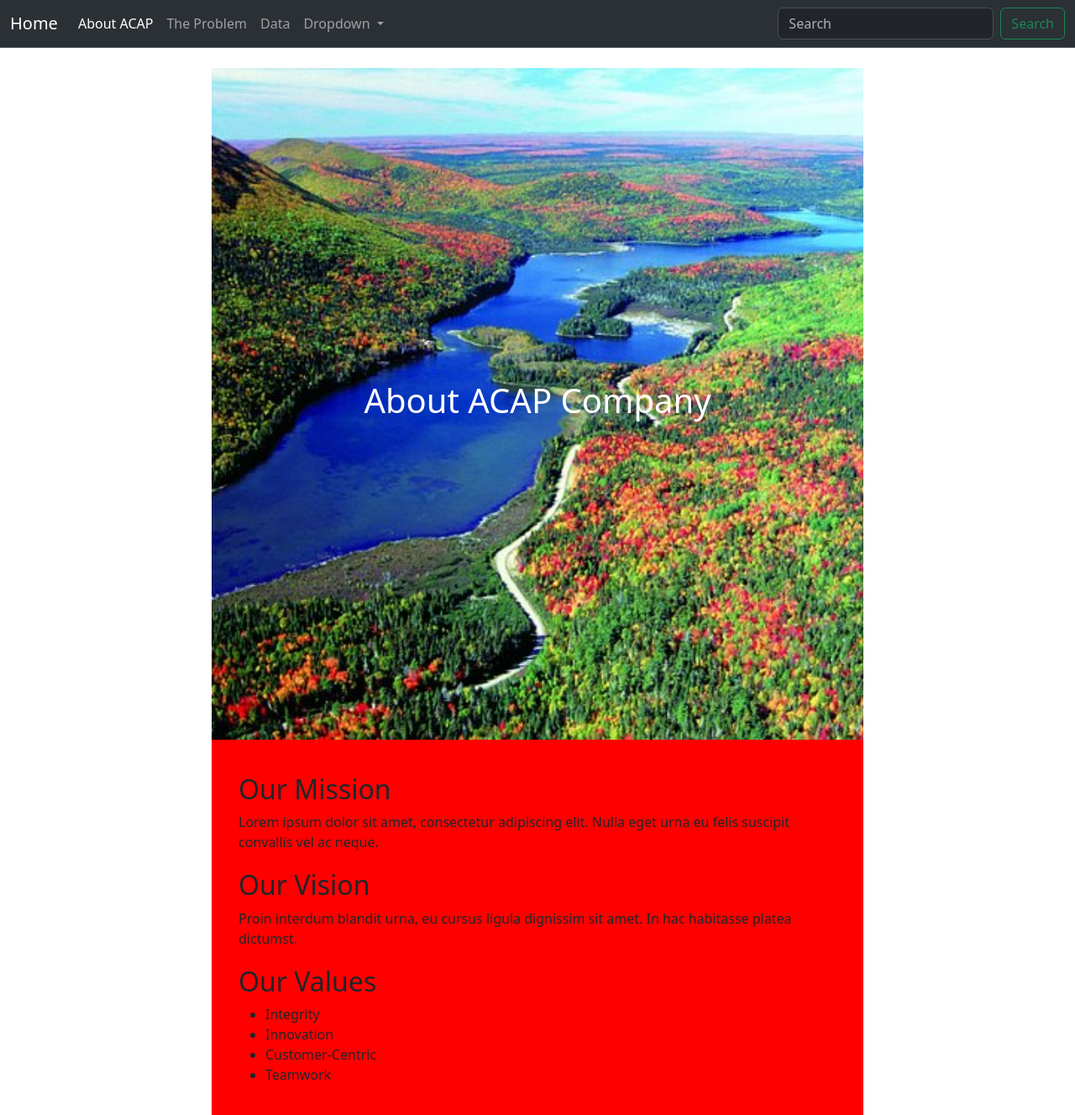
After one commit to egosnell/ELA-Hackathon-2023, a Flask app: page /About_ACAP in a window 1280 px wide. The commit adds this page. Shown: the whole page at 84% size. Run offline with Flask 3, Linux system fonts and the light colour scheme.

Commit message:
Change Pages etc
Added some functionality and a different bootstrap navbar, also added ability so that active tab is highlighted. Added some html stuff for the about us page, but css doesn't seem to work...

```diff
--- a/app.py
+++ b/app.py
@@ -3,8 +3,23 @@ from flask import Flask, render_template
 app = Flask(__name__)
 
 @app.route("/", methods = ['GET', 'POST'])
-def hello_world():
-    return render_template("index.html", title="Hello")
+def Home():
+    return render_template("home.html", title="Catfish Coders")
+
+@app.route("/About_ACAP", methods = ['GET', 'POST'])
+def About_ACAP():
+    active_page = "about"
+    return render_template("about.html", title="Catfish Coders", active_page=active_page)
+
+@app.route("/The_Problem", methods = ['GET', 'POST'])
+def The_Problem():
+    active_page = "problem"
+    return render_template("problem.html", title="Catfish Coders", active_page=active_page)
+
+@app.route("/Data", methods = ['GET', 'POST'])
+def Data():
+    active_page = "data"
+    return render_template("data.html", title="Catfish Coders", active_page=active_page)
 
 if __name__ == '__main__':
    app.run(debug = True)
--- a/static/main.css
+++ b/static/main.css
@@ -22,7 +22,7 @@ code {
 }
 
 .App-header {
-    background-color: #282c34;
+    background-color: #134fc7;
     min-height: 100vh;
     display: flex;
     flex-direction: column;
@@ -50,7 +50,7 @@ code {
 }
 
 .tablink {
-    background-colour: #7dc388;
+    background-colour: #3aaf4c;
     color: black;
     float: left;
     border: none;
@@ -70,5 +70,5 @@ code {
 }
 
 .tablink:hover {
-    background-color: #7D9480
+    background-color: #7f9482
 }
--- /dev/null
+++ b/static/styles.css
@@ -0,0 +1,31 @@
+/* Apply styles to the about-header section */
+.about-header {
+    background-image: url('restigouche-river-in.jpg'); /* Specify the path to your background image */
+    background-size: cover;
+    background-position: center;
+    height: 100vh;
+    display: flex;
+    justify-content: center;
+    align-items: center;
+    color: white;
+    text-align: center;
+    font-size: 2em;
+}
+
+/* Apply styles to the about-content section */
+.about-content {
+    background-color: rgb(255, 0, 0);
+    padding: 20px;
+}
+
+/* Additional styling for the container and content within the about-content section */
+.container {
+    max-width: 800px;
+    margin: 0 auto;
+}
+
+h2 {
+    margin-top: 20px;
+}
+
+/* You can add more styles and customize the page as needed */
--- /dev/null
+++ b/templates/about.html
@@ -0,0 +1,40 @@
+{% extends 'base.html' %}
+
+{% block content %}
+
+<!DOCTYPE html>
+<html>
+<head>
+    <meta charset="UTF-8">
+    <title>About ACAP Company</title>
+    <link rel="stylesheet" href="styles.css"> <!-- Link to your CSS file for styling -->
+</head>
+<body>
+    <section class="about-header">
+        <h1>About ACAP Company</h1>
+    </section>
+
+    <section class="about-content">
+        <div class="container">
+            <h2>Our Mission</h2>
+            <p>Lorem ipsum dolor sit amet, consectetur adipiscing elit. Nulla eget urna eu felis suscipit convallis vel ac neque.</p>
+
+            <h2>Our Vision</h2>
+            <p>Proin interdum blandit urna, eu cursus ligula dignissim sit amet. In hac habitasse platea dictumst.</p>
+
+            <h2>Our Values</h2>
+            <ul>
+                <li>Integrity</li>
+                <li>Innovation</li>
+                <li>Customer-Centric</li>
+                <li>Teamwork</li>
+            </ul>
+
+            <!-- Add more content as needed -->
+        </div>
+    </section>
+</body>
+</html>
+
+
+{% endblock %}
--- /dev/null
+++ b/templates/base.html
@@ -0,0 +1,29 @@
+<!doctype html>
+<html lang="en">
+  <head>
+    {% block head %}
+        <title>{{ title }}</title>
+        <link rel="stylesheet" href="{{ url_for('static', filename='main.css') }}">
+    {% endblock %}
+    <meta charset="utf-8">
+    <meta name="viewport" content="width=device-width, initial-scale=1">
+    <title>Bootstrap demo</title>
+    <link href="https://cdn.jsdelivr.net/npm/bootstrap@5.3.2/dist/css/bootstrap.min.css" rel="stylesheet" integrity="sha384-T3c6CoIi6uLrA9TneNEoa7RxnatzjcDSCmG1MXxSR1GAsXEV/Dwwykc2MPK8M2HN" crossorigin="anonymous">
+  </head>
+  <body>
+    {% include 'navbar.html' %}
+    <br/>
+    <div class="container">
+        {% block content %}
+        {% endblock %}
+    </div>
+
+    <script src="https://cdn.jsdelivr.net/npm/bootstrap@5.3.2/dist/js/bootstrap.bundle.min.js" integrity="sha384-C6RzsynM9kWDrMNeT87bh95OGNyZPhcTNXj1NW7RuBCsyN/o0jlpcV8Qyq46cDfL" crossorigin="anonymous"></script>
+
+    </body>
+</html>
+
+
+
+
+<script src="index.js"></script>
--- /dev/null
+++ b/templates/navbar.html
@@ -0,0 +1,36 @@
+<nav class="navbar bg-dark border-bottom border-body navbar-expand-lg bg-body-tertiary" data-bs-theme="dark">
+    <div class="container-fluid">
+      <a class="navbar-brand" href="{{ url_for('Home') }}">Home</a>
+      <button class="navbar-toggler" type="button" data-bs-toggle="collapse" data-bs-target="#navbarSupportedContent" aria-controls="navbarSupportedContent" aria-expanded="false" aria-label="Toggle navigation">
+        <span class="navbar-toggler-icon"></span>
+      </button>
+      <div class="collapse navbar-collapse" id="navbarSupportedContent">
+        <ul class="navbar-nav me-auto mb-2 mb-lg-0">
+          <li class="nav-item">
+            <a class="nav-link {% if active_page == 'about' %}active{% endif %}" href="{{ url_for('About_ACAP') }}">About ACAP</a>
+          </li>
+          <li class="nav-item">
+            <a class="nav-link {% if active_page == 'problem' %}active{% endif %}" href="{{ url_for('The_Problem') }}">The Problem</a>
+          </li>
+          <li class="nav-item">
+            <a class="nav-link {% if active_page == 'data' %}active{% endif %}" href="{{ url_for('Data') }}">Data</a>
+          </li>
+          <li class="nav-item dropdown">
+            <a class="nav-link dropdown-toggle" href="#" role="button" data-bs-toggle="dropdown" aria-expanded="false">
+              Dropdown
+            </a>
+            <ul class="dropdown-menu">
+              <li><a class="dropdown-item" href="#">Action</a></li>
+              <li><a class="dropdown-item" href="#">Another action</a></li>
+              <li><hr class="dropdown-divider"></li>
+              <li><a class="dropdown-item" href="#">Something else here</a></li>
+            </ul>
+          </li>
+        </ul>
+        <form class="d-flex" role="search">
+          <input class="form-control me-2" type="search" placeholder="Search" aria-label="Search">
+          <button class="btn btn-outline-success" type="submit">Search</button>
+        </form>
+      </div>
+    </div>
+  </nav>
```
Also changed, not shown: templates/data.html (added, +7 -0 lines), templates/home.html (added, +10 -0 lines), templates/index.html (deleted, +0 -35 lines), templates/navbarBrian.html (added, +26 -0 lines), templates/problem.html (added, +7 -0 lines), static/Photos/Octocat.png (renamed from static/Octocat.png), static/Photos/restigouche-river-in.jpg (added).
